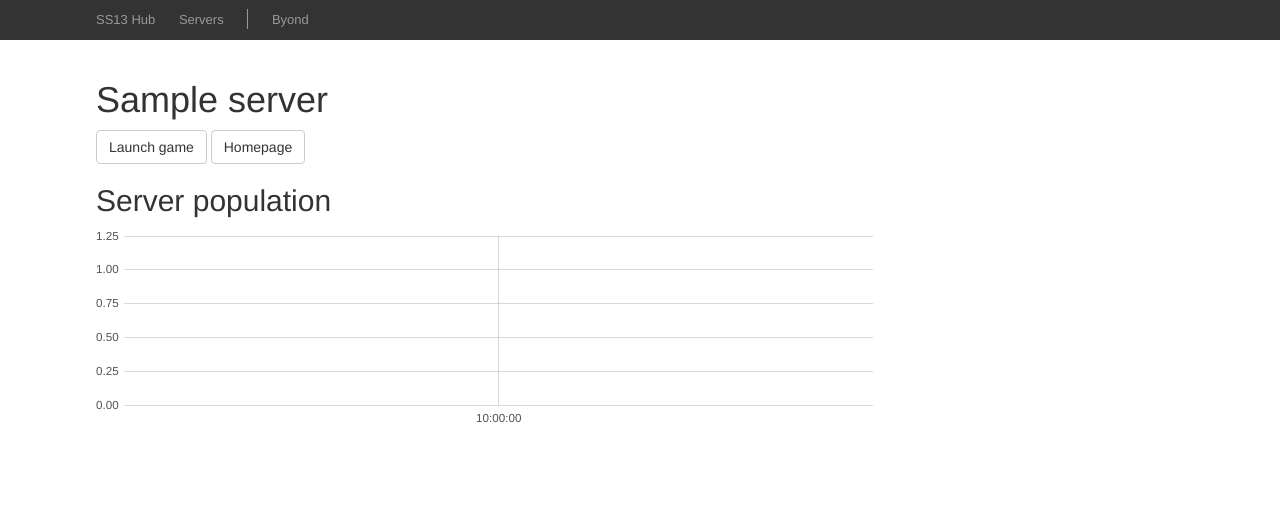
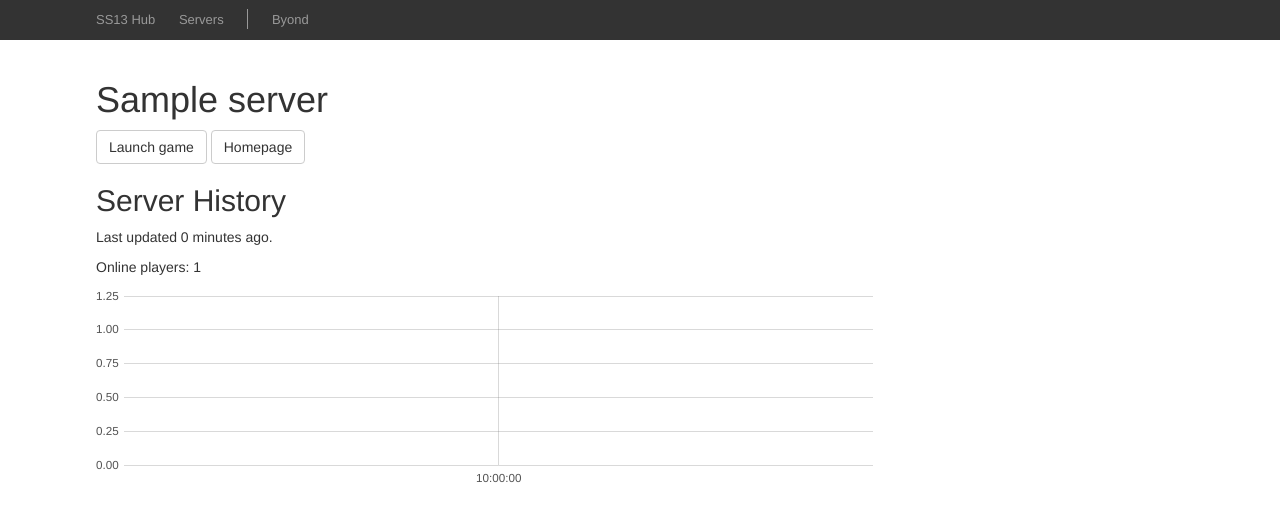
Before and after one commit to lmas/ss13.se, a Django app: page /servers/1/ in a window 1280 px wide. Shown: the top 517 px of the page. Run offline with Django 3.2, Linux system fonts and the light colour scheme; tables that the repository leaves empty hold one stand-in row (values such as "Sample post"); some libraries are stand-ins or nearby versions.

Commit message:
Added some extra info to the server template.

```diff
--- a/src/templates/gameservers/server_detail.html
+++ b/src/templates/gameservers/server_detail.html
@@ -17,7 +17,14 @@
         <button class="btn btn-default">No homepage</button>
     {% endif %}
 
-    <h2>Server population</h2>
+    <h2>Server History</h2>
+    {% with population|first as status %}
+        <p>Last updated <span title="{{status.timestamp|date:'r'}} GMT">
+            {{status.timestamp|timesince}}
+        </span>ago.</p>
+        <p>Online players: {{status.players}}</p>
+    {% endwith %}
+
     <div id="chart"></div>
     <div id="tooltip"></div>
 
```
